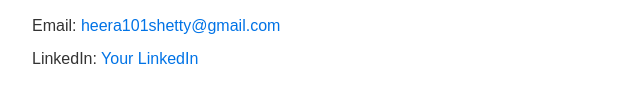
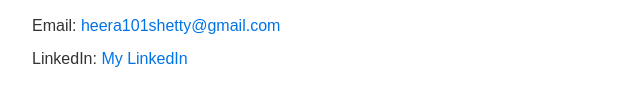
Before and after one commit to HeeraShetty/heera-portfolio, a website: page index.html in a window 1280 px wide. Shown: the part 1360-1466 px from the top of the page, 208-848 px from the left. Drawn offline with Linux system fonts and the light colour scheme.

Commit message:
Update index.html

```diff
--- a/index.html
+++ b/index.html
@@ -61,7 +61,7 @@
             <p>You can reach me at:</p>
             <ul>
                 <li>Email: <a href="mailto:heera101shetty@gmail.com">heera101shetty@gmail.com</a></li>
-                <li>LinkedIn: <a href="https://www.linkedin.com/in/heera-shetty-0036b328b/" target="_blank">Your LinkedIn</a></li>
+                <li>LinkedIn: <a href="https://www.linkedin.com/in/heera-shetty-0036b328b/" target="_blank">My LinkedIn</a></li>
             </ul>
         </section>
     </main>
```
